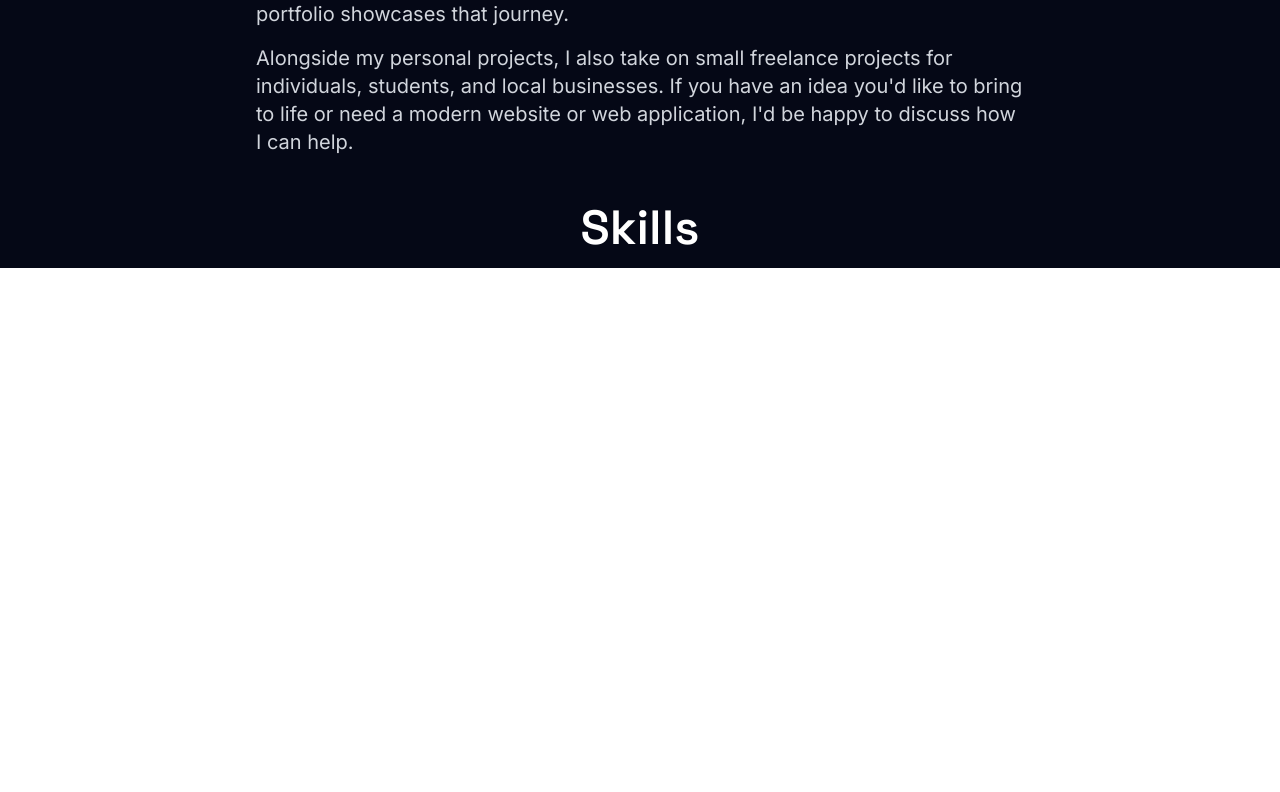
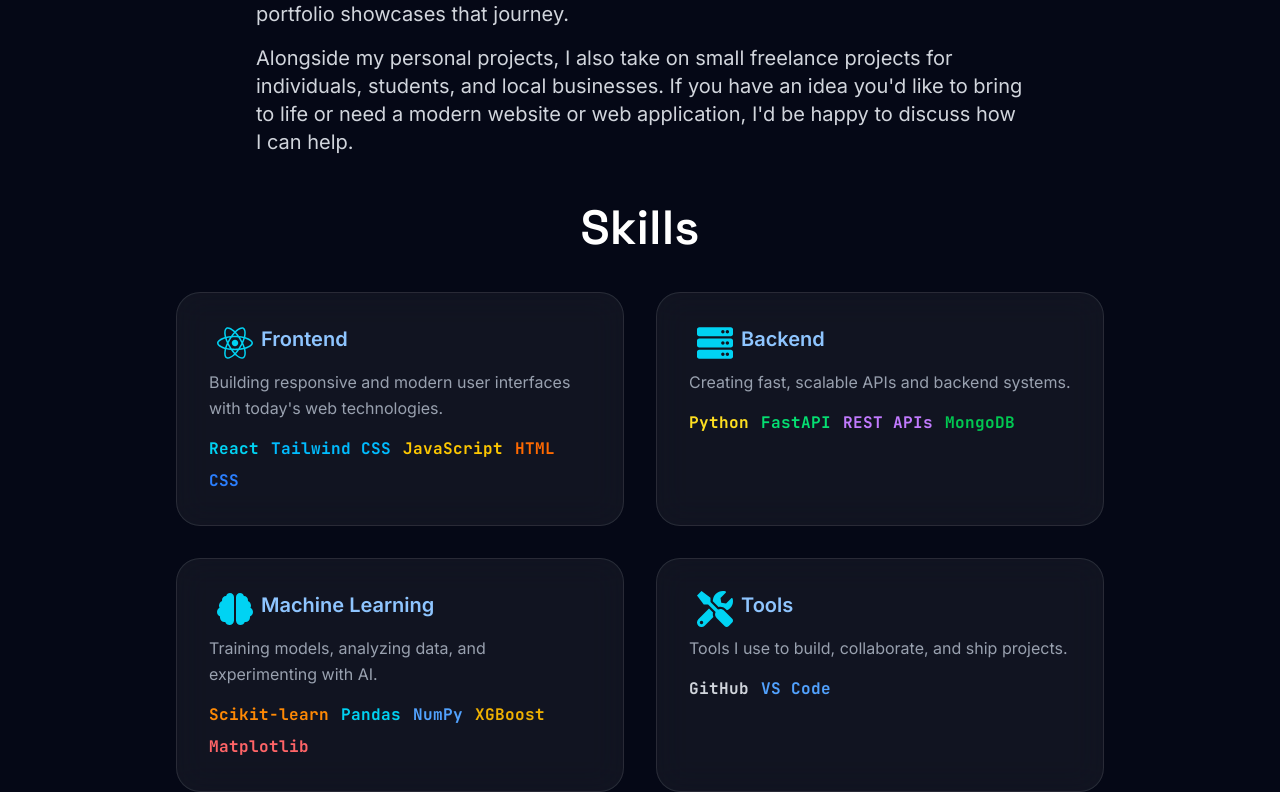
Before and after one commit to jishnudutta/JishWorks, a React (Vite) app: page / in a window 1280 px wide. Shown: the part 876-1668 px from the top of the page. Before the commit the page ends 1144 px from the top, so only its background shows below. Built offline with nearby package versions, Linux system fonts and the light colour scheme.

Commit message:
added a skills section

```diff
--- a/package.json
+++ b/package.json
@@ -13,6 +13,7 @@
     "@tailwindcss/vite": "^4.3.3",
     "react": "^19.2.7",
     "react-dom": "^19.2.7",
+    "react-icons": "^5.7.0",
     "tailwindcss": "^4.3.3"
   },
   "devDependencies": {
--- a/src/App.jsx
+++ b/src/App.jsx
@@ -1,7 +1,58 @@
+import SkillCard from "./components/SkillCard";
+import { FaReact, FaServer, FaTools, FaBrain } from "react-icons/fa";
+
 function App() {
+  const skillsData = [
+    {
+      logo: FaReact,
+      category: "Frontend",
+      description:
+        "Building responsive and modern user interfaces with today's web technologies.",
+      skills: [
+        { name: "React", style: "text-cyan-400" },
+        { name: "Tailwind CSS", style: "text-sky-400" },
+        { name: "JavaScript", style: "text-yellow-400" },
+        { name: "HTML", style: "text-orange-500" },
+        { name: "CSS", style: "text-blue-500" },
+      ],
+    },
+    {
+      logo: FaServer,
+      category: "Backend",
+      description: "Creating fast, scalable APIs and backend systems.",
+      skills: [
+        { name: "Python", style: "text-yellow-300" },
+        { name: "FastAPI", style: "text-green-400" },
+        { name: "REST APIs", style: "text-purple-400" },
+        { name: "MongoDB", style: "text-green-500" },
+      ],
+    },
+    {
+      logo: FaBrain,
+      category: "Machine Learning",
+      description:
+        "Training models, analyzing data, and experimenting with AI.",
+      skills: [
+        { name: "Scikit-learn", style: "text-orange-400" },
+        { name: "Pandas", style: "text-cyan-400" },
+        { name: "NumPy", style: "text-blue-400" },
+        { name: "XGBoost", style: "text-yellow-500" },
+        { name: "Matplotlib", style: "text-red-400" },
+      ],
+    },
+    {
+      logo: FaTools,
+      category: "Tools",
+      description: "Tools I use to build, collaborate, and ship projects.",
+      skills: [
+        { name: "GitHub", style: "text-gray-300" },
+        { name: "VS Code", style: "text-blue-400" },
+      ],
+    },
+  ];
   return (
-    <div>
-      <main className="min-h-screen bg-[#050816] flex flex-col text-white">
+    <div className=" bg-[#050816] ">
+      <main className="min-h-screen flex flex-col text-white">
         <nav
           className="
             fixed top-5 left-1/2 -translate-x-1/2
@@ -87,7 +138,17 @@
           <h3 className="font-display font-semibold text-3xl md:text-5xl">
             Skills
           </h3>
-          <p className="font-sans font-normal text-lg md:text-xl max-w-3xl my-2 text-gray-300"></p>
+          <div className="grid gap-8 md:grid-cols-2 lg:grid-cols-2 mt-10">
+            {skillsData.map((card) => (
+              <SkillCard
+                key={card.category}
+                logo={card.logo}
+                category={card.category}
+                description={card.description}
+                skills={card.skills}
+              />
+            ))}
+          </div>
         </section>
       </main>
     </div>
--- /dev/null
+++ b/src/components/SkillCard.jsx
@@ -0,0 +1,50 @@
+import React from "react";
+
+function SkillCard({ logo, category, skills, description }) {
+  const Logo = logo;
+  const skillsChips = () => {
+    return skills.map((skill) => {
+      return (
+        <div
+          key={`${skill.name}`}
+          className={`${skill.style} font-mono font-bold tracking-wide`}
+        >
+          {skill.name}
+        </div>
+      );
+    });
+  };
+  return (
+    <div
+      className="
+      bg-white/5
+        border border-white/10
+        rounded-3xl
+        p-8
+        backdrop-blur-lg
+        transition-all
+        duration-300
+        hover:border-orange-400/40
+        hover:-translate-y-1
+        max-w-md
+        "
+    >
+      <div className="flex flex-row">
+        <Logo className="text-4xl text-cyan-400 mx-2" />
+        <h3 className="text-xl font-semibold text-blue-300 mb-2">{category}</h3>
+      </div>
+      <p
+        className="
+        text-gray-400
+        leading-relaxed
+        mt-2
+        "
+      >
+        {description}
+      </p>
+      <div className="flex flex-wrap gap-x-3 gap-y-2 mt-4">{skillsChips()}</div>
+    </div>
+  );
+}
+
+export default SkillCard;
--- a/src/index.css
+++ b/src/index.css
@@ -9,3 +9,11 @@
   --font-sans: "Inter", sans-serif;
   --font-mono: "JetBrains Mono", monospace;
 }
+
+html,
+body,
+#root {
+  background: #050816;
+  min-height: 100%;
+  margin: 0;
+}
```
Also changed, not shown: 1 other file (tests, documents, lock files or other folders).
